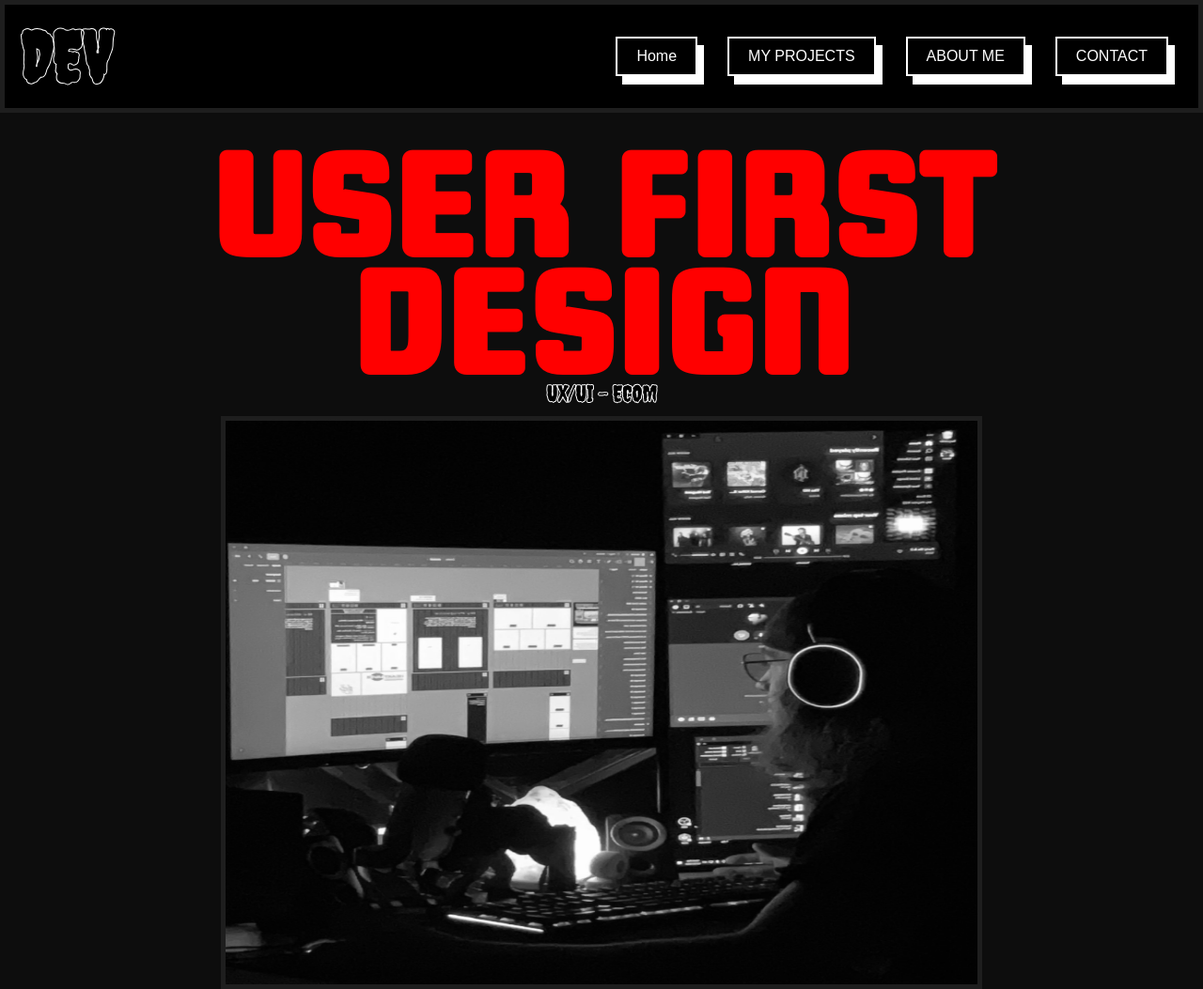
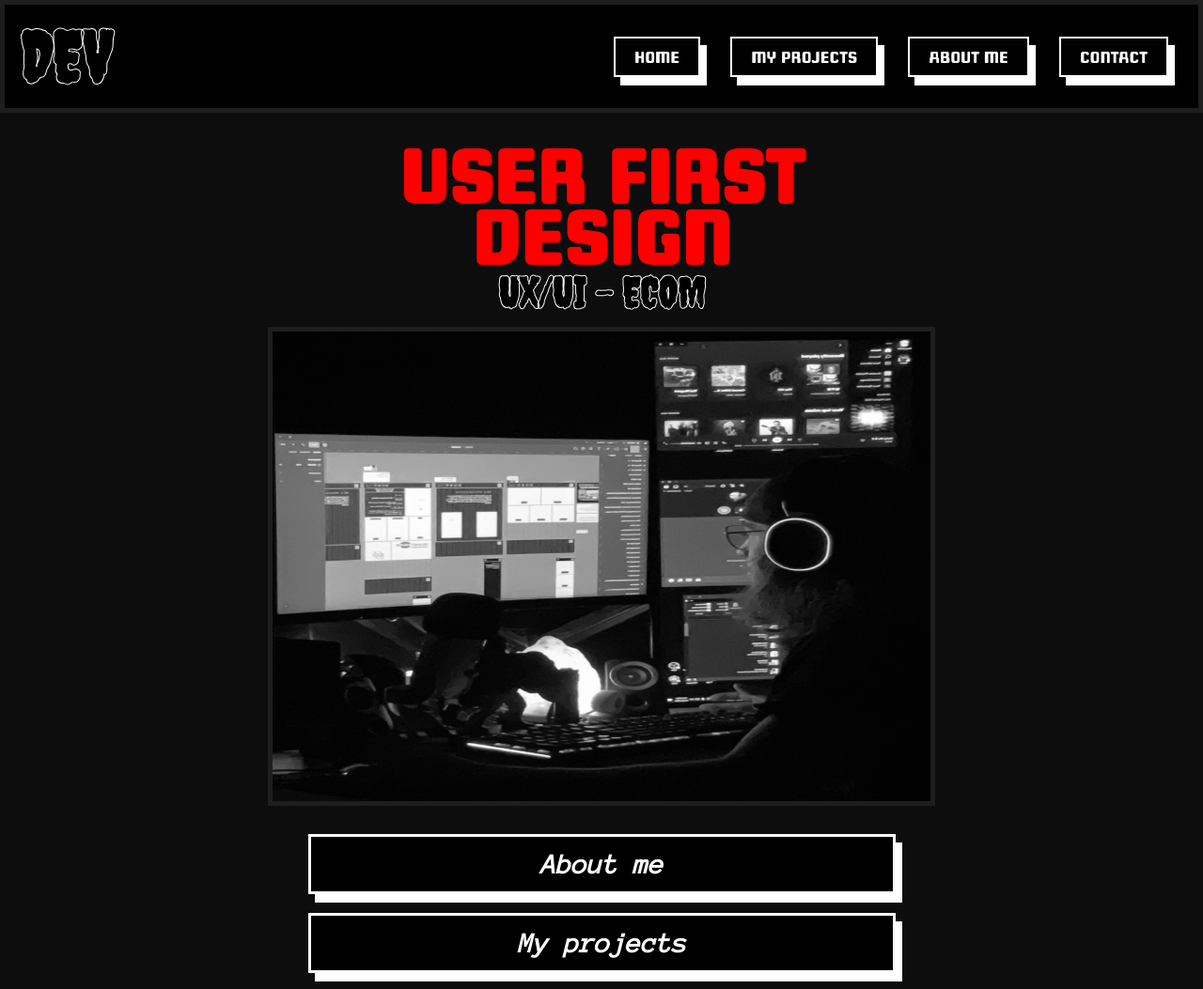
Before and after one commit to Devonkuhn/Updated_Portfolio, a plain HTML site: page index.html in a window 1280 px wide. Shown: the top 1053 px of the page at 94% size. Drawn offline with Linux system fonts and the light colour scheme.

Commit message:
screen size update

```diff
--- a/index.html
+++ b/index.html
@@ -18,7 +18,7 @@
             <div class="hamburger-menu-line"></div>
         </div>
         <div class="nav-links">
-            <button type="button">Home</button>
+            <button type="button">HOME</button>
             <button type="button">MY PROJECTS</button>
             <button type="button">ABOUT ME</button>
             <button type="button">CONTACT</button>
--- a/style.css
+++ b/style.css
@@ -83,6 +83,7 @@ nav button {
     cursor: pointer;
     margin: 16px;
     box-shadow: 7px 9px white;
+    font-family: Wheaton;
 }
 
 nav button:hover {
@@ -222,7 +223,7 @@ nav button:active {
     font-weight: 900;
  }
 
-@media (max-width: 1765px) {
+@media (max-width: 1300px) {
 
     .hero-container {
         flex-direction: column;
@@ -235,19 +236,19 @@ nav button:active {
     }
 
     .hero-text h1 {
-        font-size: 145px;
-        line-height: 125px;
+        font-size: 75px;
+        line-height: 65px;
     }
 
     .hero-text h2 {
-        font-size: 24px;
+        font-size: 45px;
     }
 
     .hero-image {
         width: 100%;
         min-height: 400px;
-        height: 600px;
-        max-width: 800px;
+        height: 500px;
+        max-width: 700px;
     }
 
     .hero-buttons {
@@ -260,7 +261,7 @@ nav button:active {
     }
 }
 
-@media (max-width: 900px) {
+@media (max-width: 1000px) {
     .hamburger-menu {
         display: flex;
     }
@@ -304,7 +305,7 @@ nav button:active {
     }
 }
 
-@media (max-width: 615px) {
+@media (max-width: 675px) {
     .hamburger-menu {
         display: flex;
     }
```
